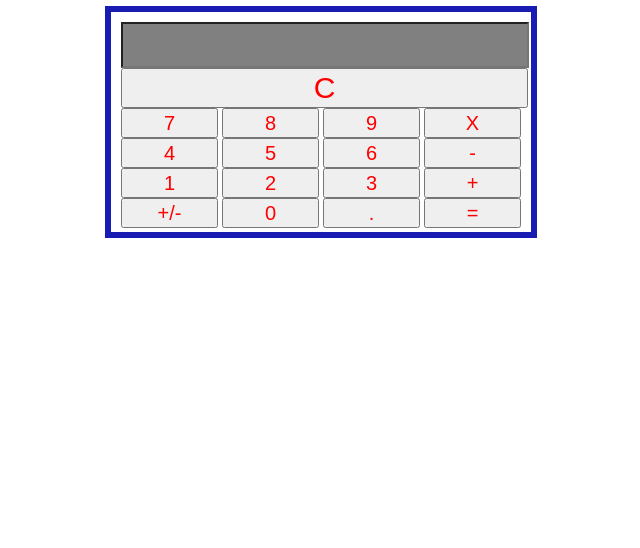
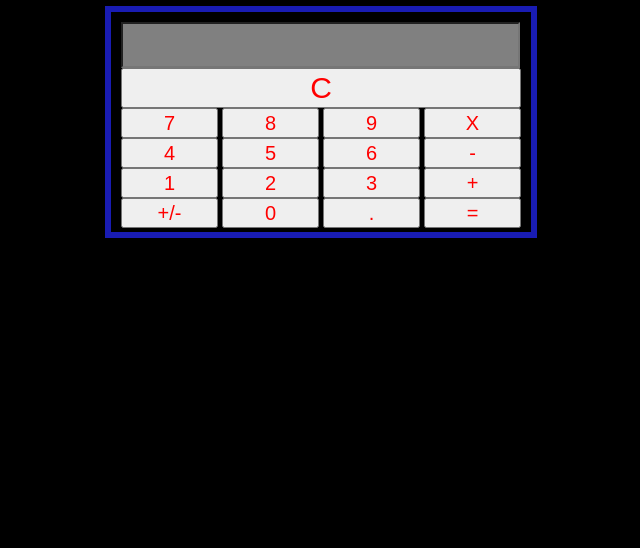
Before and after one commit to moeezahmed1988/moeezahmed1988calApp.github.io, a plain HTML site: page index.html in a window 1280 px wide. Shown: the part 252-800 px from the top of the page, without its empty margins (319-959 px from the left). Drawn offline with Linux system fonts and the light colour scheme.

Commit message:
Update style.css

```diff
--- a/Css/style.css
+++ b/Css/style.css
@@ -1,5 +1,11 @@
+    body{
+        background-color: black;
+    }
+
+
 .main{
-    border: rgb(25, 28, 179) solid 6px;
+    border:
+    rgb(25, 28, 179) solid 6px;
     width: 400px;
     height: 200px;
     margin: 10px 10px 10px 10px;
@@ -8,7 +14,7 @@
 
 }
 .abc{
-    width: 400px;
+    width: 391px;
     height: 40px;
     font-size: 20px;
     background-color:grey;
@@ -18,7 +24,7 @@
 
 
     .acb{
-        width: 407px;
+        width: 400px;
         height: 40px;
         font-size: 30px;
         color: red
```
